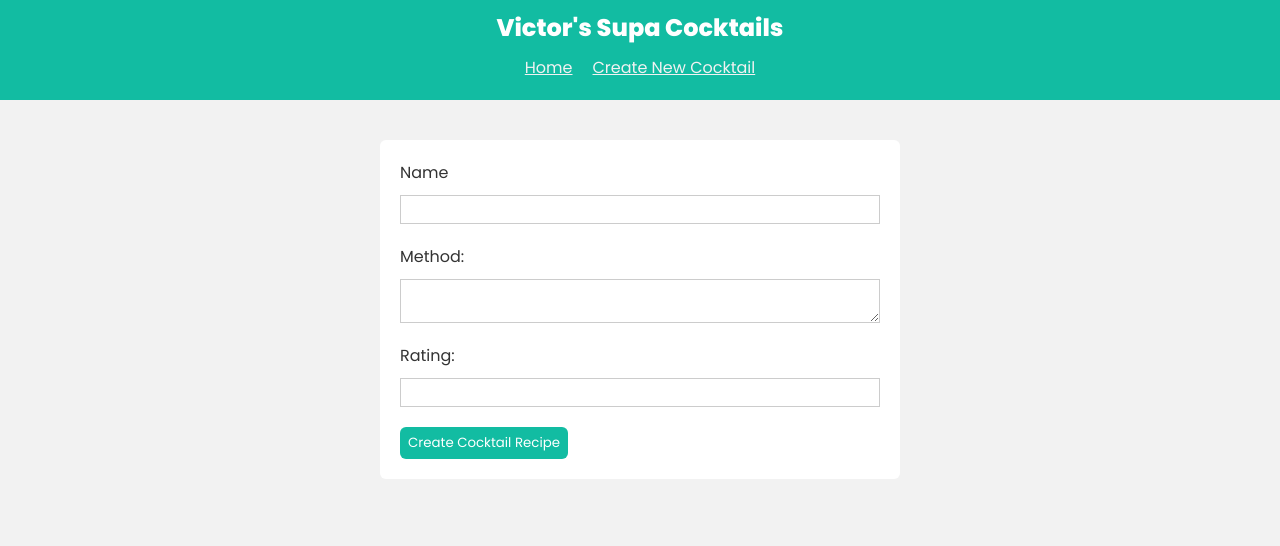
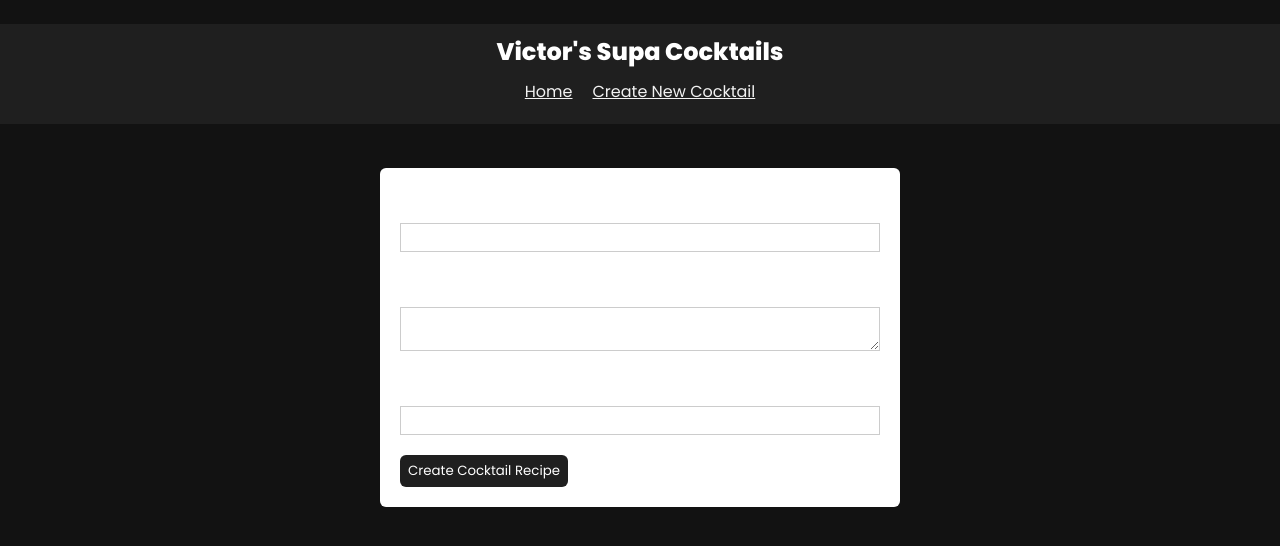
Before and after one commit to Victorloma/cocktails, a React (Create React App) app: page /create in a window 1280 px wide. Shown: the top 546 px of the page. Built offline with nearby package versions, Linux system fonts and the light colour scheme; no server answers.

Commit message:
changed to dark theme

```diff
--- a/src/index.css
+++ b/src/index.css
@@ -1,23 +1,28 @@
 @import url('https://fonts.googleapis.com/css2?family=Poppins:wght@300;400;500;600;800&family=VT323&display=swap');
 
 :root {
-  --primary: #12bca2;
-  --secondary: #6d15df;
+  --primary: #1f1f1f;
+  --secondary: #3D7EAA;
 }
+
+  /* --secondary: linear-gradient(to bottom right, #f0c27b, #4b1248) */
+
+
 h1,h2,h3 {
   margin: 0;
 }
 
 body {
   margin: 0;
-  color: #333;
+  color: #FFF;
   font-family: 'Poppins';
-  background: #f2f2f2;
+  background: #121212;
 }
 nav {
   background: var(--primary);
   padding: 10px 20px;
   text-align: center;
+  margin: 1.5rem 0;
 }
 nav a {
   color: #f2f2f2;
@@ -42,7 +47,7 @@ nav h1 {
 .cocktail-card {
   width: 100%;
   padding: 10px;
-  background: #fff;
+  background: #1e1e1e;
   box-sizing: border-box;
   border-radius: 6px;
   position: relative;
@@ -53,7 +58,7 @@ nav h1 {
   right: -10px;
   background: var(--secondary);
   color: #fff;
-  border-radius: 6px;
+  border-radius: 50%;
   width: 40px;
   height: 0;
   padding: 20px 0;
@@ -90,19 +95,21 @@ form button {
   text-align: right;
 }
 .cocktail-card i {
-  color: #bbb;
+  color: #000;
   margin-left: 10px;
   font-size: 1.2em;
   padding: 6px;
-  background: #eee;
-  border-radius: 50%;
+  background: linear-gradient(to bottom right,#3D7EAA,#FFE47A);
+  /* linear-gradient(to bottom right, #FEDB37 0%, #FDB931 33%, #9f7928 66%, #8A6E2F 100%); */
+  border-radius: 25%;
   cursor: pointer;
 }
 
 .order-by button {
   margin-right: 10px;
-  background: var(--primary);
-  color: #fff;
+  background: #3D7EAA;
+  /* linear-gradient(to bottom right, #FFFFFF 0%, #FFFFAC 8%, #D1B464 25%, #5d4a1f 62.5%, #5d4a1f 100%); */
+  color: #FFF;
   border: 0;
   padding: 4px 8px;
   border-radius: 6px;
```
